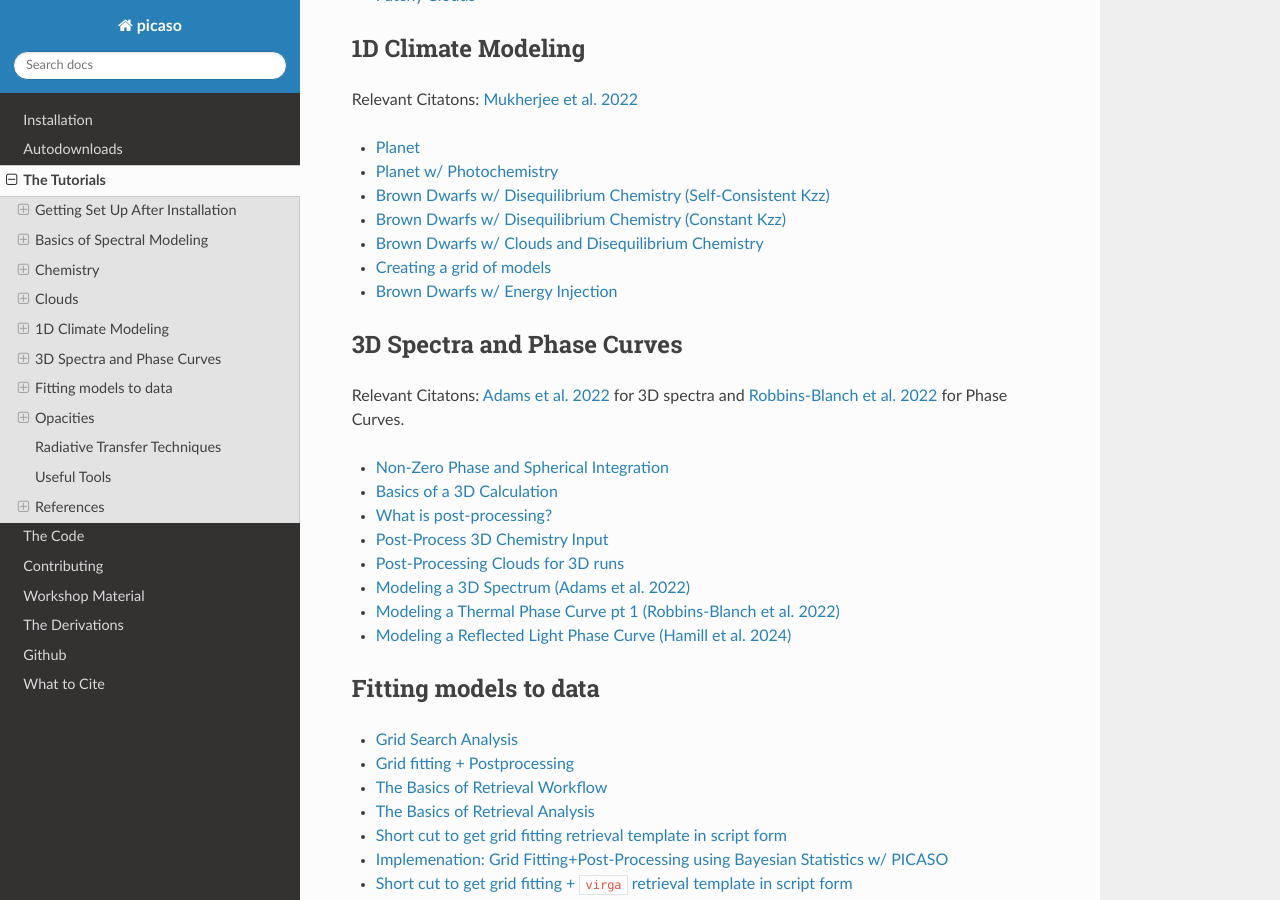
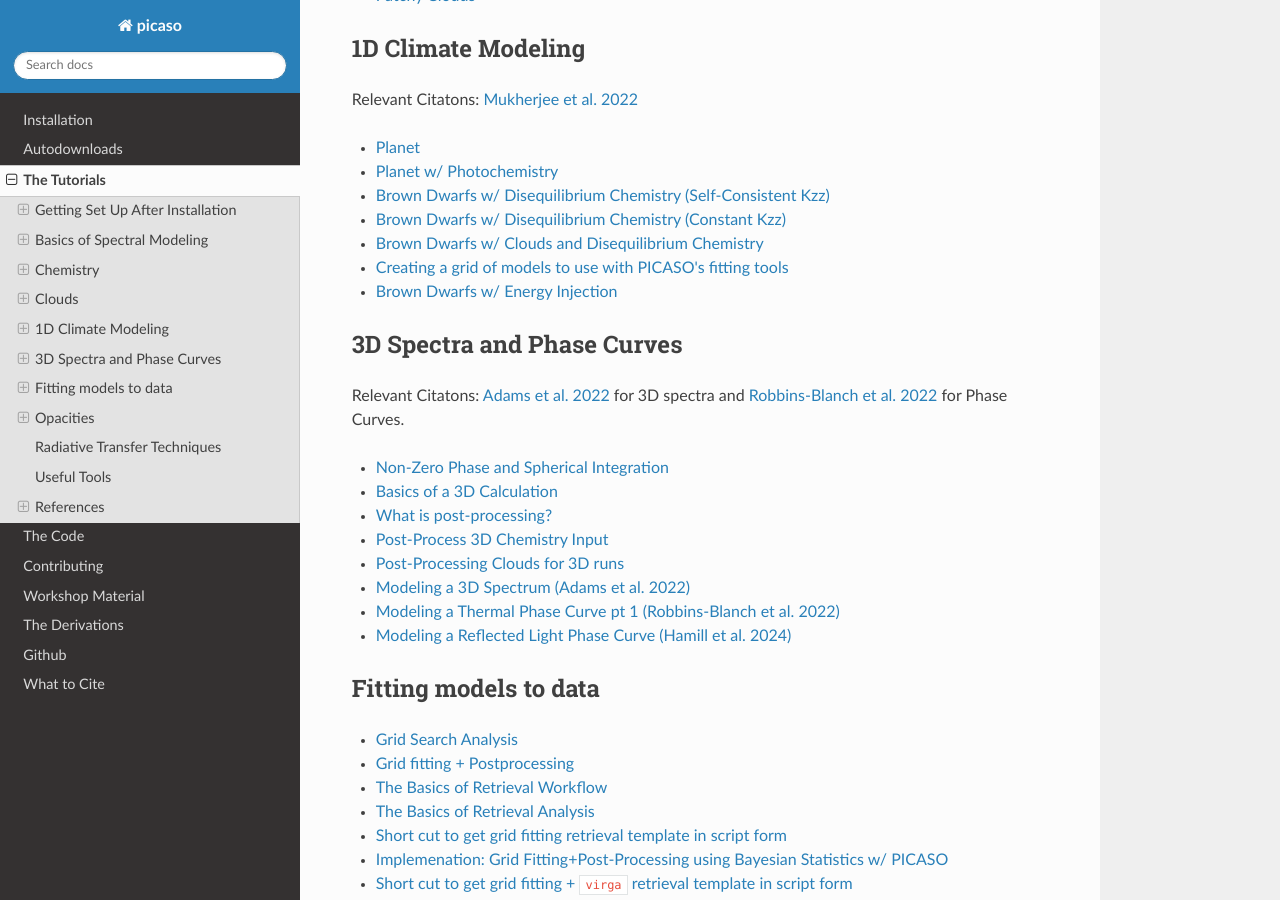
Before and after one commit to natashabatalha/picaso, a Sphinx documentation site: the page built from docs/tutorials.rst, in a window 1280 px wide and 900 px high, scrolled down 664 px. Built offline with Sphinx 7.4.7 and the Read the Docs theme 3.1.0, drawn with Linux system fonts in a browser that asks for light colours; pages that are not in the unit, such as notebooks, are missing from menus; the version number is read from the project's files by our own code.

Commit message:
resolves #275

```diff
--- a/docs/tutorials.rst
+++ b/docs/tutorials.rst
@@ -56,7 +56,7 @@ Relevant Citatons: `Mukherjee et al. 2022 <https://ui.adsabs.harvard.edu/abs/202
    Brown Dwarfs w/ Disequilibrium Chemistry (Constant Kzz) </notebooks/D_climate/4b_BrownDwarf_DEQ_const_kzz.ipynb>
    Brown Dwarfs w/ Clouds </notebooks/D_climate/5_CloudyBrownDwarf_PreW.ipynb>
    Brown Dwarfs w/ Clouds and Disequilibrium Chemistry </notebooks/D_climate/6_CloudyBrownDwarf_DEQ.ipynb>
-   Creating a grid of models </notebooks/D_climate/7_CreateModelGrid.ipynb>
+   Creating a grid of models to use with PICASO's fitting tools </notebooks/D_climate/7_CreateModelGrid.ipynb>
    Brown Dwarfs w/ Energy Injection </notebooks/D_climate/8_EnergyInjection.ipynb>
 
 3D Spectra and Phase Curves
```
Also changed, not shown: docs/notebooks/D_climate/7_CreateModelGrid.ipynb.
